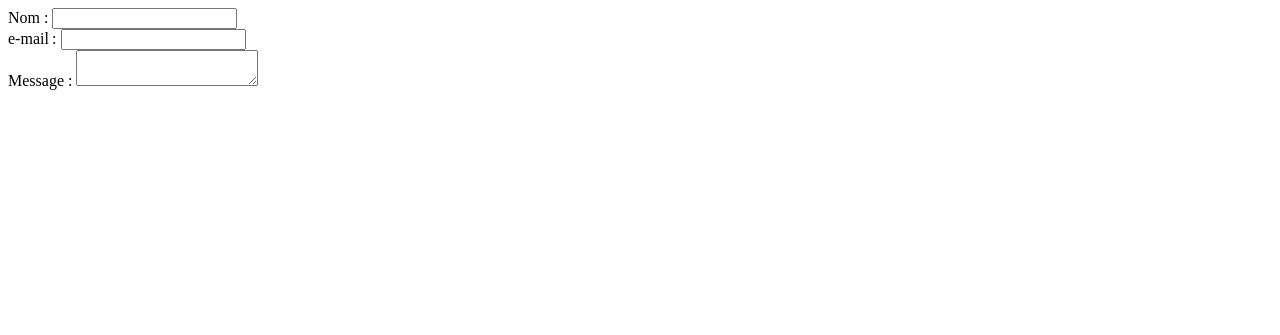
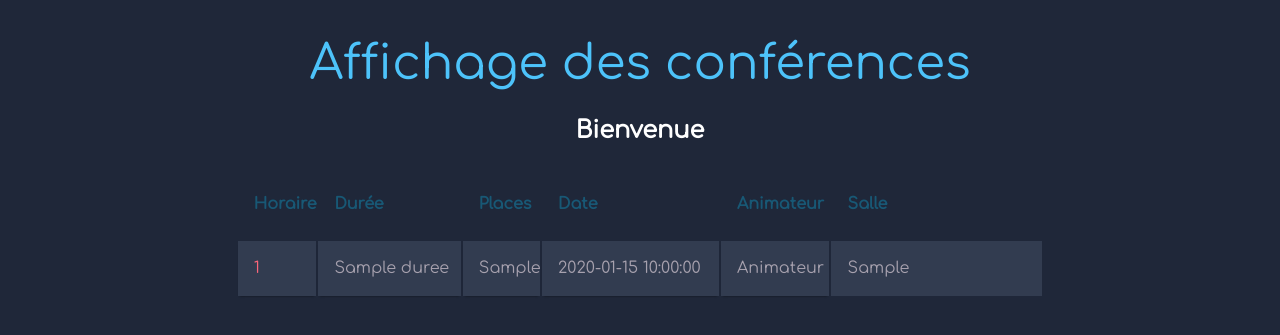
Before and after one commit to EnzoSio/GSB3Conf, a CodeIgniter app: the page made by application/views/vue_stats.php in a window 1280 px wide. Shown: the top 335 px of the page. Run offline with CodeIgniter, Linux system fonts and the light colour scheme; tables that the repository leaves empty hold one stand-in row (values such as "Sample post"); the template is opened without the code that fills it: most values are stand-ins (such as "Sample title", 1, 10 or a date in 2020).

Commit message:
ça marche zebi

```diff
--- a/application/views/vue_inscription.php
+++ b/application/views/vue_inscription.php
@@ -40,7 +40,11 @@
                         <td><?php echo $item->codeSalle;?></td>
                         <td>
                             <?php
-                                echo form_open('MonControleur/inscriConf');
+                                echo form_open('MonControleur/inscriptionConf');
+                                $idVisiteur = $idVis->id;
+                                echo form_hidden('idVisiteur', $idVisiteur);
+                                echo form_hidden('idConf', $item->id);
+                                echo form_hidden('idTheme', $item->CodeC);
                                 echo form_submit("S'inscrire", "S'inscrire");
                                 echo form_close();
                             ?>
--- a/application/views/vue_stats.php
+++ b/application/views/vue_stats.php
@@ -4,22 +4,43 @@
     <meta charset="UTF-8">
     <meta http-equiv="X-UA-Compatible" content="IE=edge">
     <meta name="viewport" content="width=device-width, initial-scale=1.0">
-    <title>Document</title>
+    <?php
+        echo link_tag('assets/css/inscription.css');
+    ?>
+    <title>Statistiques</title>
 </head>
 <body>
-    <form action="/ma-page-de-traitement" method="post">
-        <div>
-            <label for="name">Nom :</label>
-            <input type="text" id="name" name="user_name">
+<div class="container">
+            <header class="header">
+                <h1 id="title" class="text-center">Affichage des conférences</h1>
+                <h3 id="description" class="description text-center">
+                    Bienvenue <?php echo $this->session->userdata('login'); ?>
+                </h3>
+            </header>
+            <table class="container">
+                <thead>
+                    <tr>
+                        <th><h1>Horaire</h1></th>
+                        <th><h1>Durée</h1></th>
+                        <th><h1>Places</h1></th>
+                        <th><h1>Date</h1></th>
+                        <th><h1>Animateur</h1></th>
+                        <th><h1>Salle</h1></th>
+                    </tr>
+                </thead>
+                <tbody>
+                <?php foreach($queryy as $item) {?>
+                    <tr>
+                        <td><?php echo $item->id;?></td>
+                        <td><?php echo $item->duree;?></td>
+                        <td><?php echo $item->nbPlace;?></td>
+                        <td><?php echo $item->dateP;?></td>
+                        <td>Animateur</td>
+                        <td><?php echo $item->codeSalle;?></td>
+                    </tr>
+                <?php }?>
+                </tbody>
+            </table>
         </div>
-        <div>
-            <label for="mail">e-mail :</label>
-            <input type="email" id="mail" name="user_mail">
-        </div>
-        <div>
-            <label for="msg">Message :</label>
-            <textarea id="msg" name="user_message"></textarea>
-        </div>
-    </form>
 </body>
 </html>
```
Also changed, not shown: application/controllers/MonControleur.php (+17 -12 lines), application/models/MonModele.php (+12 -19 lines).
